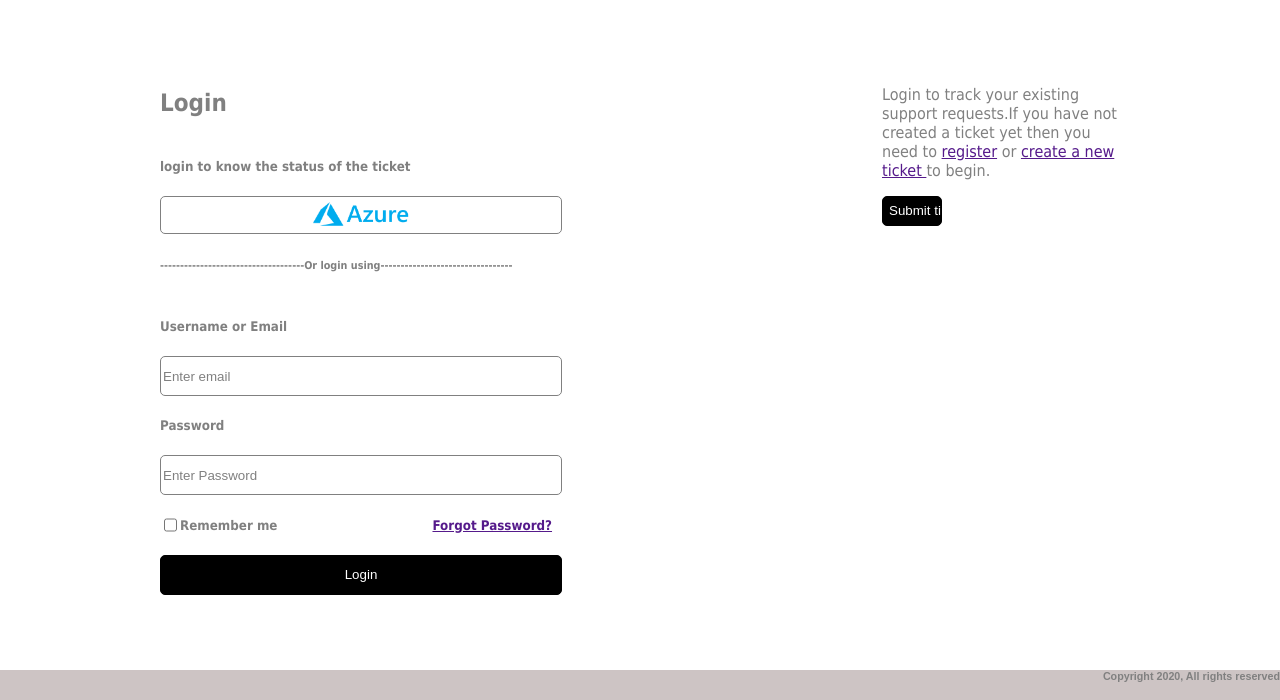
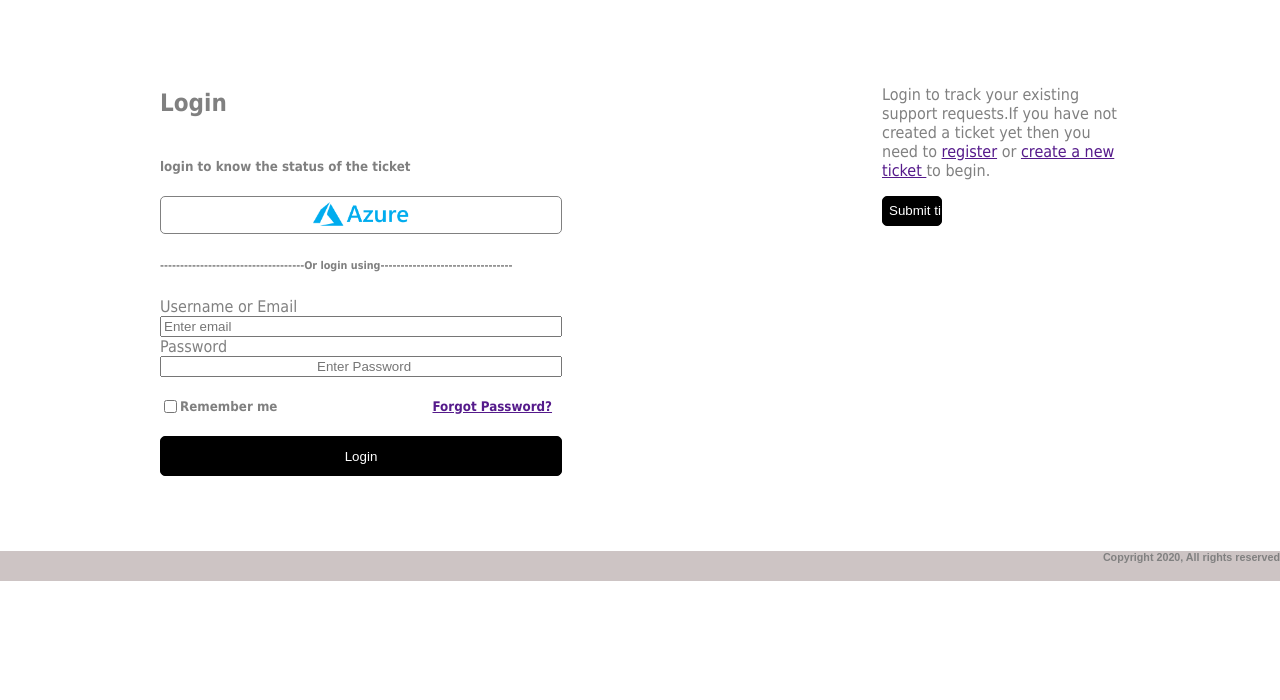
Before and after one commit to balatwist/WAP, a plain HTML site: page LAB3/lab3.html in a window 1280 px wide. Shown: the part 234-934 px from the top of the page. After the commit the page ends 815 px from the top, so only its background shows below. Drawn offline with Linux system fonts and the light colour scheme.

Commit message:
Update lab3.html

```diff
--- a/LAB3/lab3.html
+++ b/LAB3/lab3.html
@@ -29,10 +29,12 @@
     <h5> login to know the status of the ticket </h5>
     <img id="azure" src="azure ad.png" alt="">
     <h6>------------------------------------Or login using---------------------------------</h6>
-    <h5>Username or Email</h5>
-    <input id="textbox" type="text" value="Enter email">
-    <h5>Password</h5>
-    <input id="textbox" type="text" value="Enter Password">
+    <label for="username">Username or Email</label>
+    <input id="username" type="text" placeholder="Enter email" >
+
+     <label for="password">Password</label>
+    <input id="password" type="text"  placeholder="Enter Password">
+
     <div id="checkbx">
         <input  type="checkbox" >
         <h5>Remember me</h5>
```
